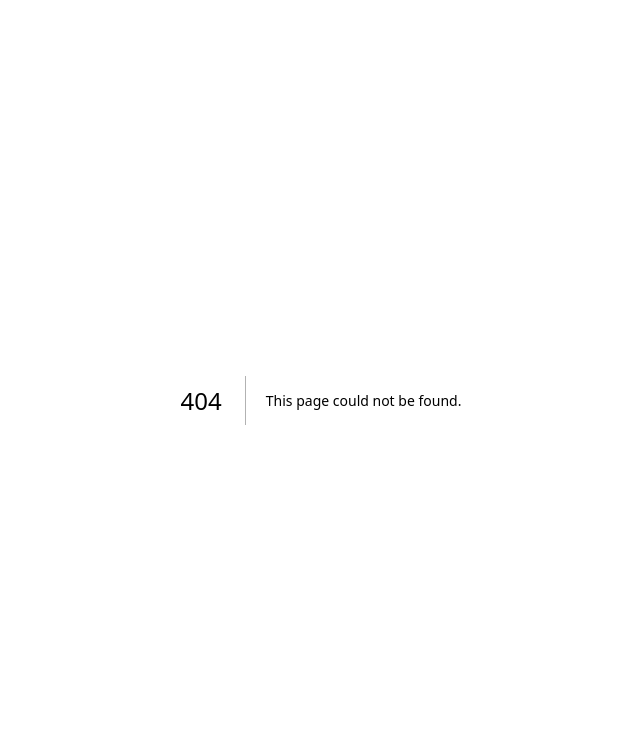
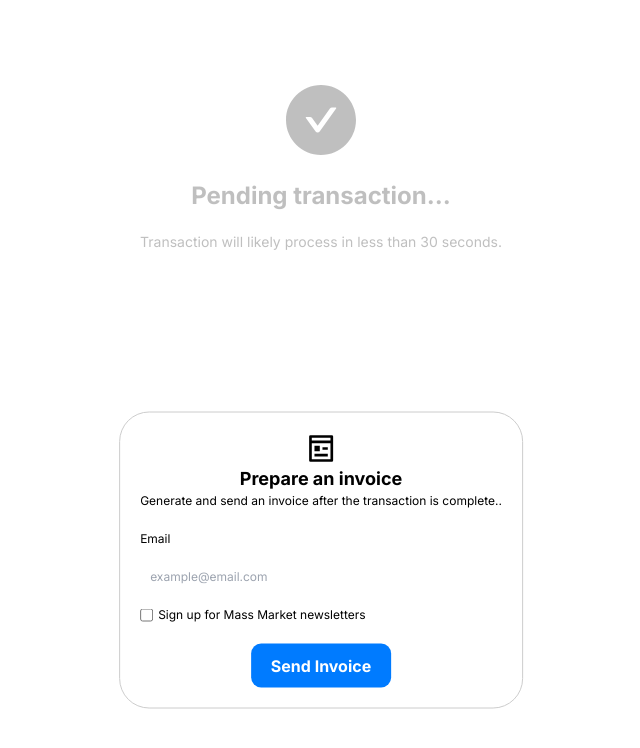
Before and after one commit to pietro-urias/screen_confirmation_avant, a Next.js app: page /processing in a window 1280 px wide. Before the commit this address had no page. Shown: the top 748 px of the page, without its empty margins (319-959 px from the left). Built offline with nearby package versions, Linux system fonts and the light colour scheme.

Commit message:
tela popup adicionada

```diff
--- /dev/null
+++ b/app/processing/page.tsx
@@ -0,0 +1,105 @@
+"use client"
+import { useState, useEffect } from "react";
+import { BiLoaderCircle } from "react-icons/bi";
+import { AiFillCheckCircle } from "react-icons/ai";
+import { RiPagesLine } from "react-icons/ri"
+import Modal from "react-modal";
+
+// Estilo para o Modal
+const customModalStyles = {
+    content: {
+        top: "70%",
+        left: "50%",
+        right: "auto",
+        bottom: "auto",
+        marginRight: "-50%",
+        transform: "translate(-50%, -50%)",
+        borderRadius: "30px"
+    },
+};
+
+export default function Home() {
+    // Estado para controlar se o componente está em modo de carregamento ou não
+    const [loading, setLoading] = useState<boolean>(true);
+    // Estado para controlar se o modal está aberto ou fechado
+    const [isModalOpen, setIsModalOpen] = useState<boolean>(false);
+
+    useEffect(() => {
+        // Simula um atraso de 1 segundo (1000 milissegundos) para mostrar o carregamento
+        setTimeout(() => {
+            // Após o atraso, define o estado de carregamento como falso
+            setLoading(false);
+            // Abre o modal
+            setIsModalOpen(true);
+        }, 1000); // Aguarde 1 segundo antes de executar este código
+    }, []); // Este efeito é executado somente quando o componente é montado inicialmente
+
+    return (
+        <main className="flex min-h-screen flex-col">
+            <div className="flex flex-col flex-1 items-center">
+                {loading ? (
+                    <BiLoaderCircle className="animate-spin w-20 h-20 mt-20" />
+                ) : (
+                    <AiFillCheckCircle className="w-20 h-20 mt-20" />
+                )}
+                <h1 className="text-center text-2xl font-bold my-5">
+                    Pending transaction...
+                </h1>
+                <p className="text-center text-sm">
+                    Transaction will likely process in less than 30 seconds.
+                </p>
+            </div>
+
+            {/* Modal */}
+            <Modal
+                isOpen={isModalOpen}
+                onRequestClose={() => setIsModalOpen(false)}
+                style={customModalStyles}
+                contentLabel="Transaction Completed"
+            >
+                {/* Conteúdo do modal */}
+                <div className="flex flex-col flex-1 items-center">
+                    <RiPagesLine className="w-8 h-8" />
+                </div>
+                <h2 style={{ textAlign: "center", fontSize: "18px", font: "bold" }}><strong>Prepare an invoice</strong></h2>
+                <p style={{ fontSize: "12px", marginBottom: "20px" }}>Generate and send an invoice after the transaction is complete..</p>
+                <p style={{ textAlign: "left", fontSize: "12px" }}>Email</p>
+                <input
+                    type="text"
+                    placeholder="example@email.com"
+                    style={{
+                        width: "100%",
+                        padding: "10px",
+                        fontSize: "12px",
+                        marginTop: "10px",
+                        borderRadius: "10px"
+                    }}
+                />
+                <label>
+                    <div style={{ display: "flex", alignItems: "center", marginTop: "10px", cursor: "pointer" }}>
+                        <input type="checkbox" style={{ marginRight: "5px" }} />
+                        <span style={{ fontSize: "12px" }}>Sign up for Mass Market newsletters</span>
+                    </div>
+                </label>
+                <div style={{ display: "flex", justifyContent: "center" }}>
+                    <button
+                        onClick={() => {
+                            // Ação do botão
+                        }}
+                        style={{
+                            marginTop: "20px",
+                            padding: "10px 20px",
+                            fontSize: "16px",
+                            backgroundColor: "#007bff",
+                            color: "#fff",
+                            cursor: "pointer",
+                            borderRadius: "10px",
+                        }}
+                    >
+                        <strong>Send Invoice</strong>
+                    </button>
+                </div>
+            </Modal>
+        </main >
+    );
+}
--- a/package.json
+++ b/package.json
@@ -12,7 +12,8 @@
     "next": "latest",
     "react": "latest",
     "react-dom": "latest",
-    "react-icons": "^4.11.0"
+    "react-icons": "^4.11.0",
+    "react-modal": "^3.16.1"
   },
   "devDependencies": {
     "@types/node": "latest",
```
Also changed, not shown: app/page.tsx (line endings or trailing spaces), 1 other file (tests, documents, lock files or other folders).
